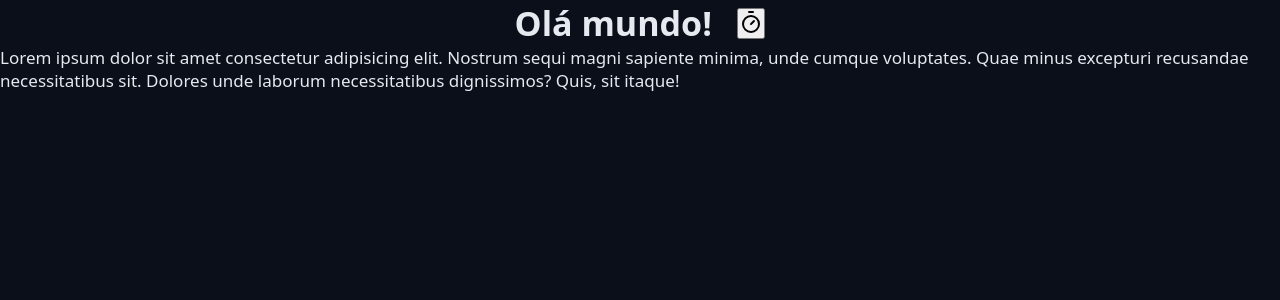
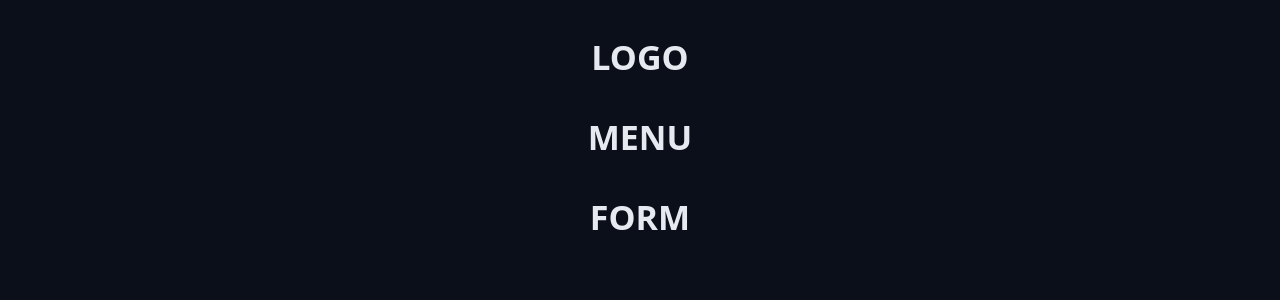
Before and after one commit to DevLameiras/chronos-pomodoro, a React (Vite) app: page / in a window 1280 px wide. Shown: the top 300 px of the page. Built offline with nearby package versions, Linux system fonts and the light colour scheme.

Commit message:
Criando a estrutura HTML e CSS do app para cada seção e Movendo o Container para o próprio React Component.

```diff
--- a/src/App.tsx
+++ b/src/App.tsx
@@ -1,25 +1,20 @@
-import { Heading } from './components/Heading';
-
 import './styles/theme.css';
 import './styles/global.css';
-import { TimerIcon } from 'lucide-react';
+import { Container } from './components/Container';
+import { Heading } from './components/Heading';
 
 export function App() {
   return (
     <>
-      <Heading>
-        Olá mundo!
-        <button>
-          <TimerIcon></TimerIcon>
-        </button>
-      </Heading>
-
-      <p>
-        Lorem ipsum dolor sit amet consectetur adipisicing elit. Nostrum sequi
-        magni sapiente minima, unde cumque voluptates. Quae minus excepturi
-        recusandae necessitatibus sit. Dolores unde laborum necessitatibus
-        dignissimos? Quis, sit itaque!
-      </p>
+      <Container>
+        <Heading>LOGO</Heading>
+      </Container>
+      <Container>
+        <Heading>MENU</Heading>
+      </Container>
+      <Container>
+        <Heading>FORM</Heading>
+      </Container>
     </>
   );
 }
--- /dev/null
+++ b/src/components/Container.module.css
@@ -0,0 +1,8 @@
+.container {
+  max-width: 98rem;
+  margin: 0 auto;
+}
+
+.content {
+  margin: 3.2rem;
+}
--- /dev/null
+++ b/src/components/Container.tsx
@@ -0,0 +1,13 @@
+import styles from './Container.module.css';
+
+type ContainerProps = {
+  children: React.ReactNode;
+};
+
+export function Container({ children }: ContainerProps) {
+  return (
+    <div className={styles.container}>
+      <div className={styles.content}>{children}</div>
+    </div>
+  );
+}
```
